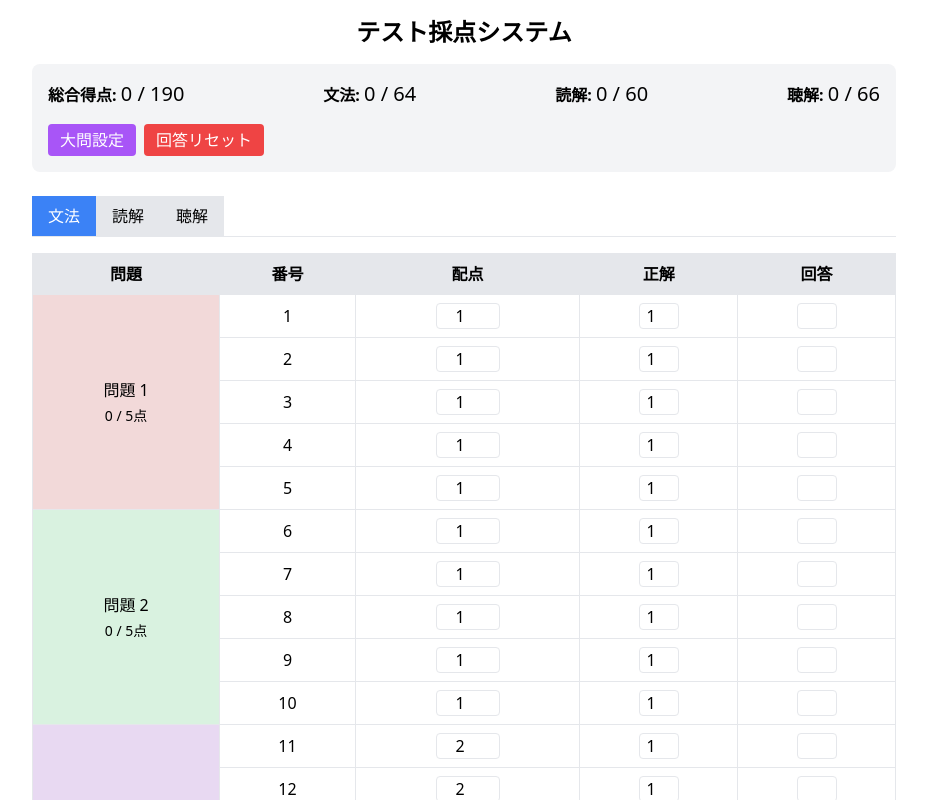
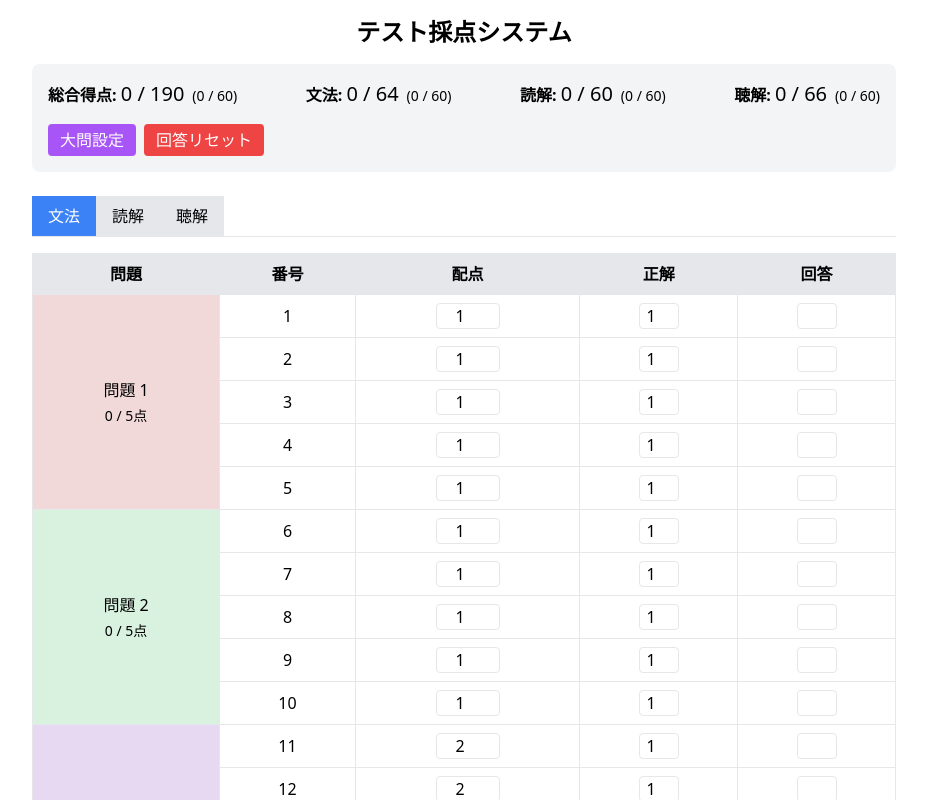
Before and after one commit to shumizu418128/test_score, a React (Create React App) app: page / in a window 1280 px wide. Shown: the top 800 px of the page, without its empty margins (176-1103 px from the left). Built offline with nearby package versions, Linux system fonts and the light colour scheme.

Commit message:
換算点

```diff
--- a/src/App.js
+++ b/src/App.js
@@ -625,18 +625,22 @@ const TestScoringApp = () => {
           <div>
             <span className="font-bold">総合得点: </span>
             <span className="text-xl">{totalScore} / {maxPossibleScore}</span>
+            <span className="text-sm ml-2">({Math.round((totalScore / maxPossibleScore) * 60)} / 60)</span>
           </div>
           <div>
             <span className="font-bold">文法: </span>
             <span className="text-xl">{grammarScore} / {grammarMaxScore}</span>
+            <span className="text-sm ml-2">({Math.round((grammarScore / grammarMaxScore) * 60)} / 60)</span>
           </div>
           <div>
             <span className="font-bold">読解: </span>
             <span className="text-xl">{readingScore} / {readingMaxScore}</span>
+            <span className="text-sm ml-2">({Math.round((readingScore / readingMaxScore) * 60)} / 60)</span>
           </div>
           <div>
             <span className="font-bold">聴解: </span>
             <span className="text-xl">{listeningScore} / {listeningMaxScore}</span>
+            <span className="text-sm ml-2">({Math.round((listeningScore / listeningMaxScore) * 60)} / 60)</span>
           </div>
         </div>
 
```
